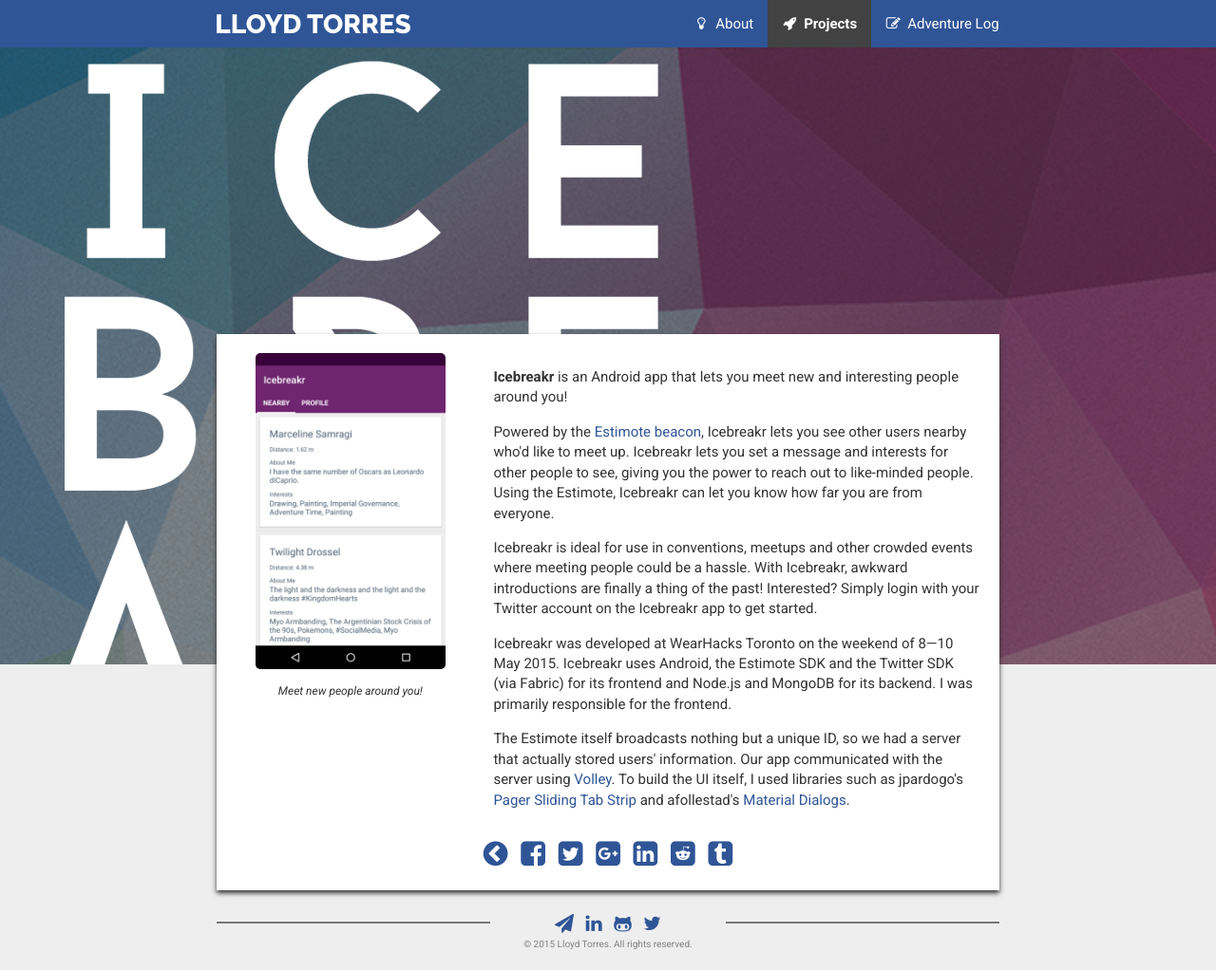
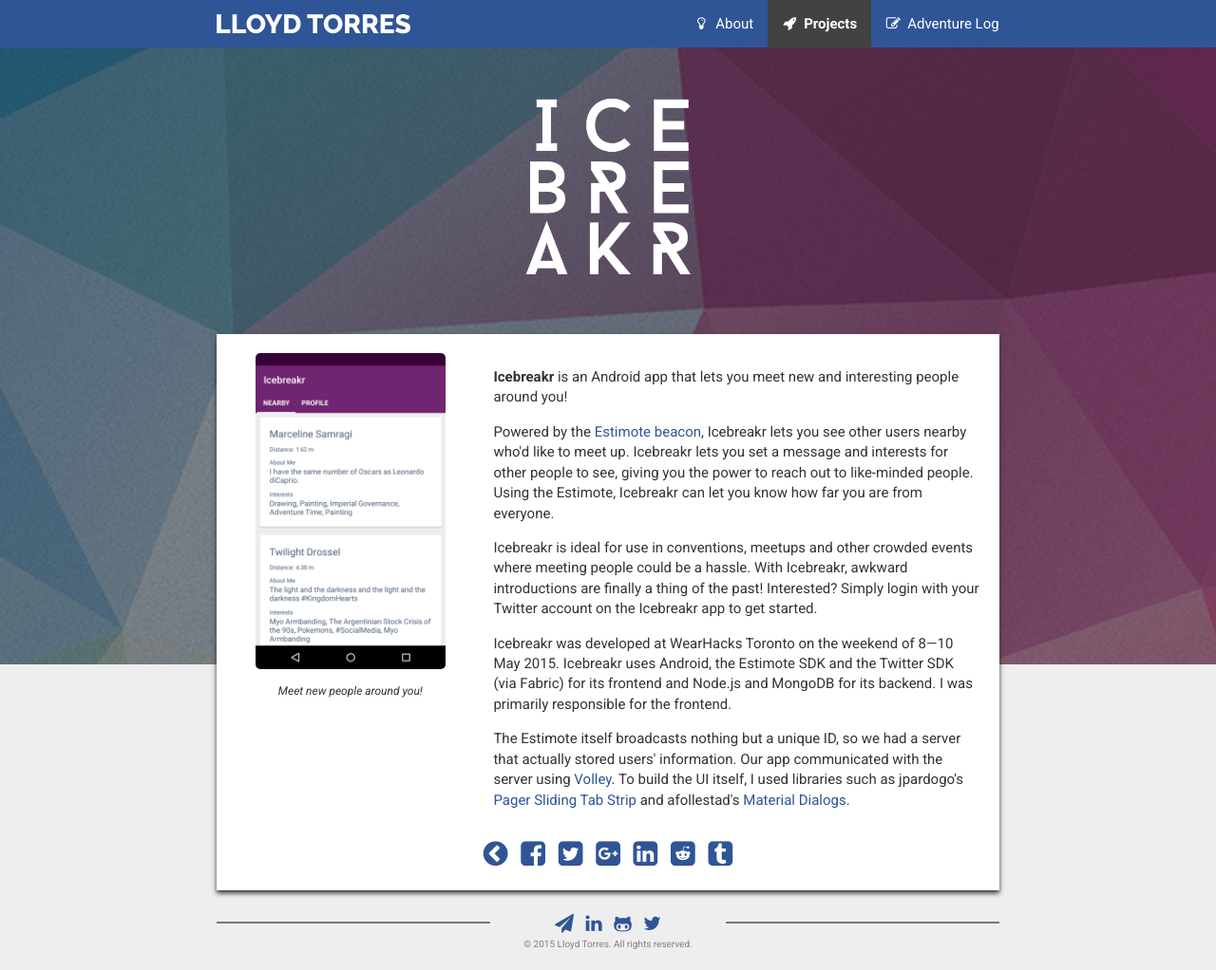
Before and after one commit to lloydtorres/lloydtorres.github.io, a Jekyll site: the page built from icebreakr.md, in a window 1280 px wide and 1022 px high. Shown: the whole window at 95% size. Built offline with Jekyll 4.4.1, drawn with Linux system fonts in a browser that asks for light colours; nearby versions of some CDN libraries.

Commit message:
Fix styling issue for projects with image headers

```diff
--- a/_layouts/feature.html
+++ b/_layouts/feature.html
@@ -12,7 +12,7 @@
             <div class="curtain-overlay">
                 <div class="curtain-overlay-container">
                     {% if page.picoverlay %}
-                    <img src="{{ page.picoverlay }}" class="img-circle"/>
+                    <img src="{{ page.picoverlay }}" />
                     {% else %}
                     <h1>{{ page.title }}</h1>
                     {% endif %}
--- a/_layouts/project.html
+++ b/_layouts/project.html
@@ -11,7 +11,9 @@
         <div class="curtain-header" style="{% if page.header %}background-image: url({{ page.header }});{% elsif page.color %}background-color: {{ page.color }};{% else %}background-image: url('/images/headers/projects-header.png');{% endif %}">
             {% if page.picoverlay %}
             <div class="curtain-overlay">
-                <img src="{{ page.picoverlay }}" class="border-override" />
+                <div class="curtain-overlay-container">
+                    <img src="{{ page.picoverlay }}" />
+                </div>
             </div>
             <div class="curtain-spacer"></div>
             {% else %}
--- a/_sass/_layout.scss
+++ b/_sass/_layout.scss
@@ -232,7 +232,9 @@
 
     img {
         width: 200px;
-        border: 3px solid white;
+        display: block;
+        margin-left: auto;
+        margin-right: auto;
 
         @include media-query($on-mobile) {
             width: 150px;
@@ -547,10 +549,6 @@
 .padaround {
     padding-bottom: 12px;
     padding-top: 2px;
-}
-
-.border-override {
-    border: 0px !important;
 }
 
 .intro {
```
